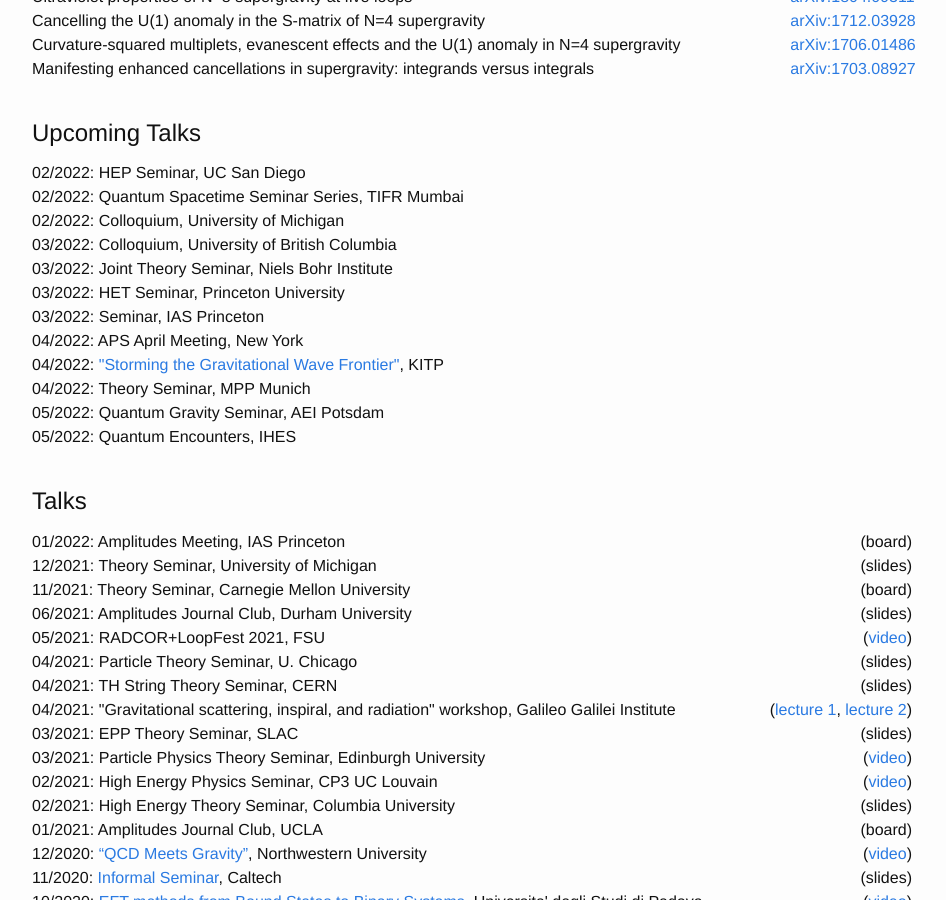
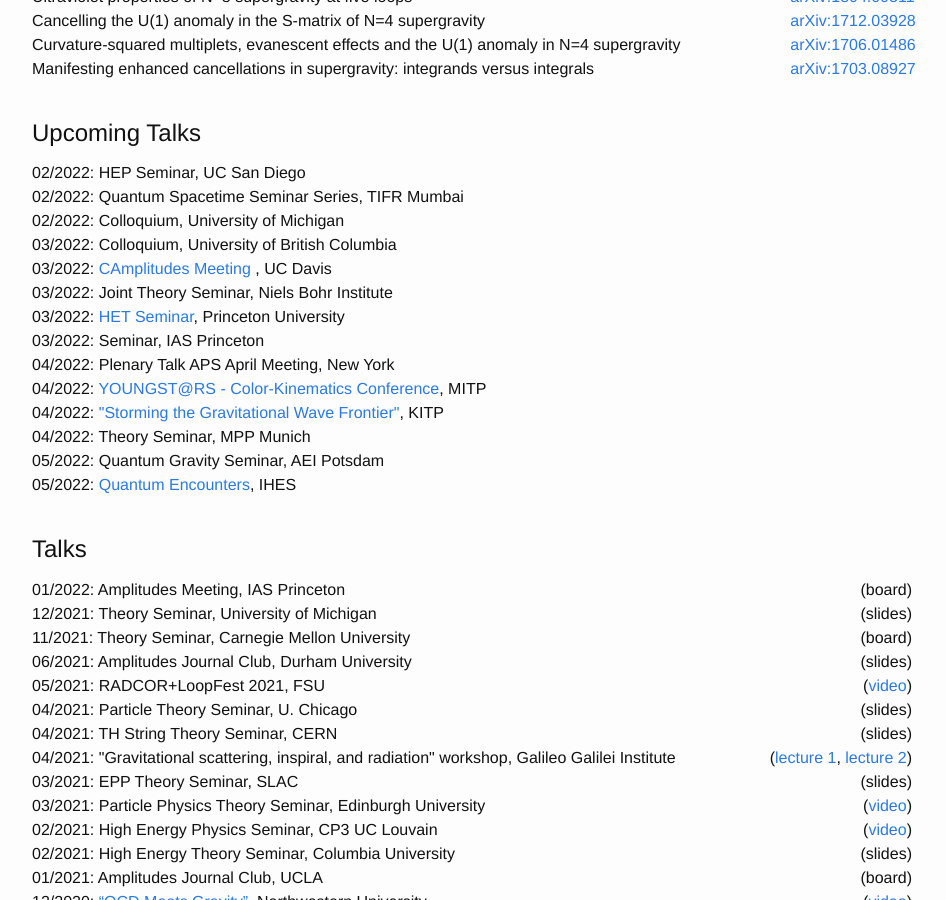
Before and after one commit to julioparra/julioparra.github.io, a Jekyll site: the page built from index.md, in a window 1280 px wide and 900 px high, scrolled down 1015 px. Shown: the whole window, without its empty margins (168-1114 px from the left). Built offline with Jekyll 4.4.1, drawn with Linux system fonts in a browser that asks for light colours; nearby versions of some CDN libraries.

Commit message:
More talks

```diff
--- a/index.md
+++ b/index.md
@@ -151,11 +151,15 @@
     <div class="col-2" style="text-align:right"> </div>
 </div>
 <div class="row">
+    <div class="col-10"> 03/2022: <a href="https://qmap.ucdavis.edu/events/ca-amplitudes-meeting-2022">CAmplitudes Meeting </a>, UC Davis </div>
+    <div class="col-2" style="text-align:right"> </div>
+</div>
+<div class="row">
     <div class="col-10"> 03/2022: Joint Theory Seminar, Niels Bohr Institute</div>
     <div class="col-2" style="text-align:right"> </div>
 </div>
 <div class="row">
-    <div class="col-10"> 03/2022: HET Seminar, Princeton University</div>
+    <div class="col-10"> 03/2022: <a href="https://phy.princeton.edu/events/het-seminar-julio-parra-martinez-caltech-tba-zoom">HET Seminar</a>, Princeton University</div>
     <div class="col-2" style="text-align:right"> </div>
 </div>
 <div class="row">
@@ -163,7 +167,11 @@
     <div class="col-2" style="text-align:right"> </div>
 </div>
 <div class="row">
-    <div class="col-10"> 04/2022: APS April Meeting,  New York </div>
+    <div class="col-10"> 04/2022: Plenary Talk APS April Meeting,  New York </div>
+    <div class="col-2" style="text-align:right">  </div>
+</div>
+<div class="row">
+    <div class="col-10"> 04/2022: <a href="https://indico.mitp.uni-mainz.de/event/296/">YOUNGST@RS - Color-Kinematics Conference</a>,  MITP </div>
     <div class="col-2" style="text-align:right">  </div>
 </div>
 <div class="row">
@@ -179,7 +187,7 @@
     <div class="col-2" style="text-align:right">  </div>
 </div>
 <div class="row">
-    <div class="col-10"> 05/2022: Quantum Encounters, IHES </div>
+    <div class="col-10"> 05/2022: <a href="https://seminars.ihes.fr/quantum/">Quantum Encounters</a>, IHES </div>
     <div class="col-2" style="text-align:right">  </div>
 </div>
 
```
